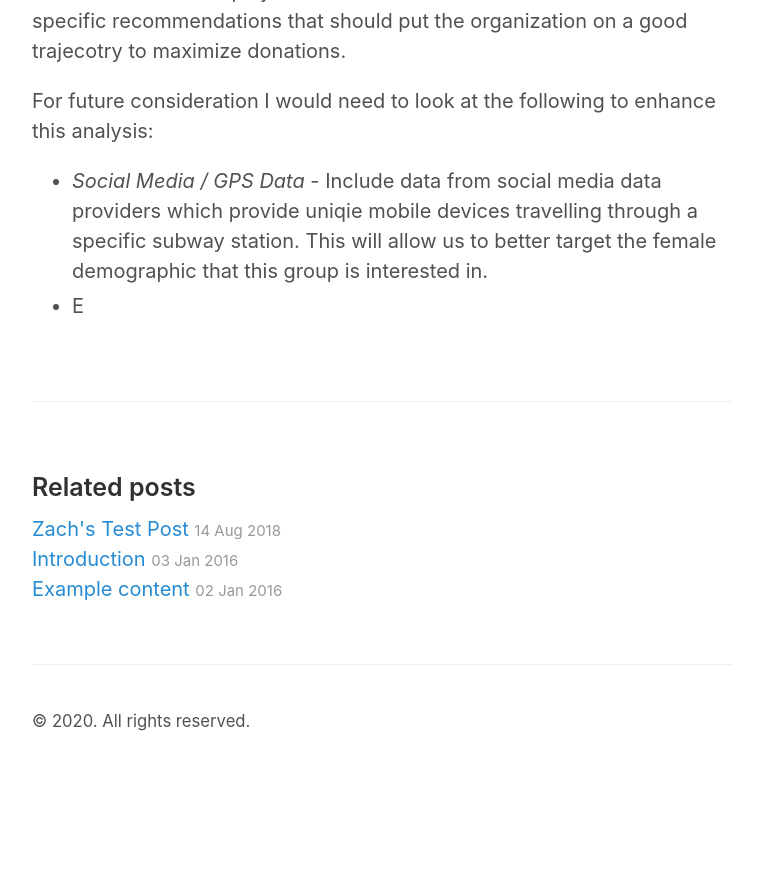
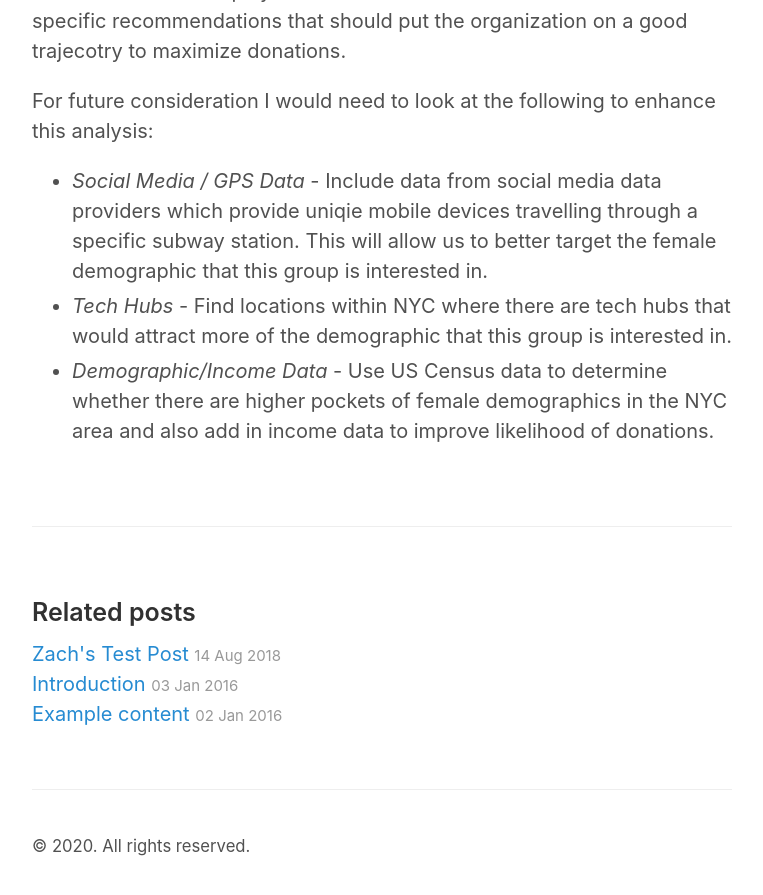
Before and after one commit to skhan-tech/skhan-tech.github.io, a Jekyll site: the page built from _posts/2020-01-10-mta-traffic-analysis.md, in a window 1280 px wide and 900 px high, scrolled down 6579 px. Shown: the top 895 px of the window, without its empty margins (258-1021 px from the left). Built offline with Jekyll 4.4.1, drawn with Linux system fonts in a browser that asks for light colours; our own code applies the rules of GitHub Pages for plain Markdown files; before the commit the page ends 7354 px from its top, so only the background shows below that.

Commit message:
Update 2020-01-10-mta-traffic-analysis.md

```diff
--- a/_posts/2020-01-10-mta-traffic-analysis.md
+++ b/_posts/2020-01-10-mta-traffic-analysis.md
@@ -71,4 +71,5 @@ Analyzing the MTA data allowed me to arrive at some early conclusions about how
 
 For future consideration I would need to look at the following to enhance this analysis:
   * *Social Media / GPS Data* - Include data from social media data providers which provide uniqie mobile devices travelling through a specific subway station. This will allow us to better target the female demographic that this group is interested in.
-  * E
+  * *Tech Hubs* - Find locations within NYC where there are tech hubs that would attract more of the demographic that this group is interested in.
+  * *Demographic/Income Data* - Use US Census data to determine whether there are higher pockets of female demographics in the NYC area and also add in income data to improve likelihood of donations.
```
